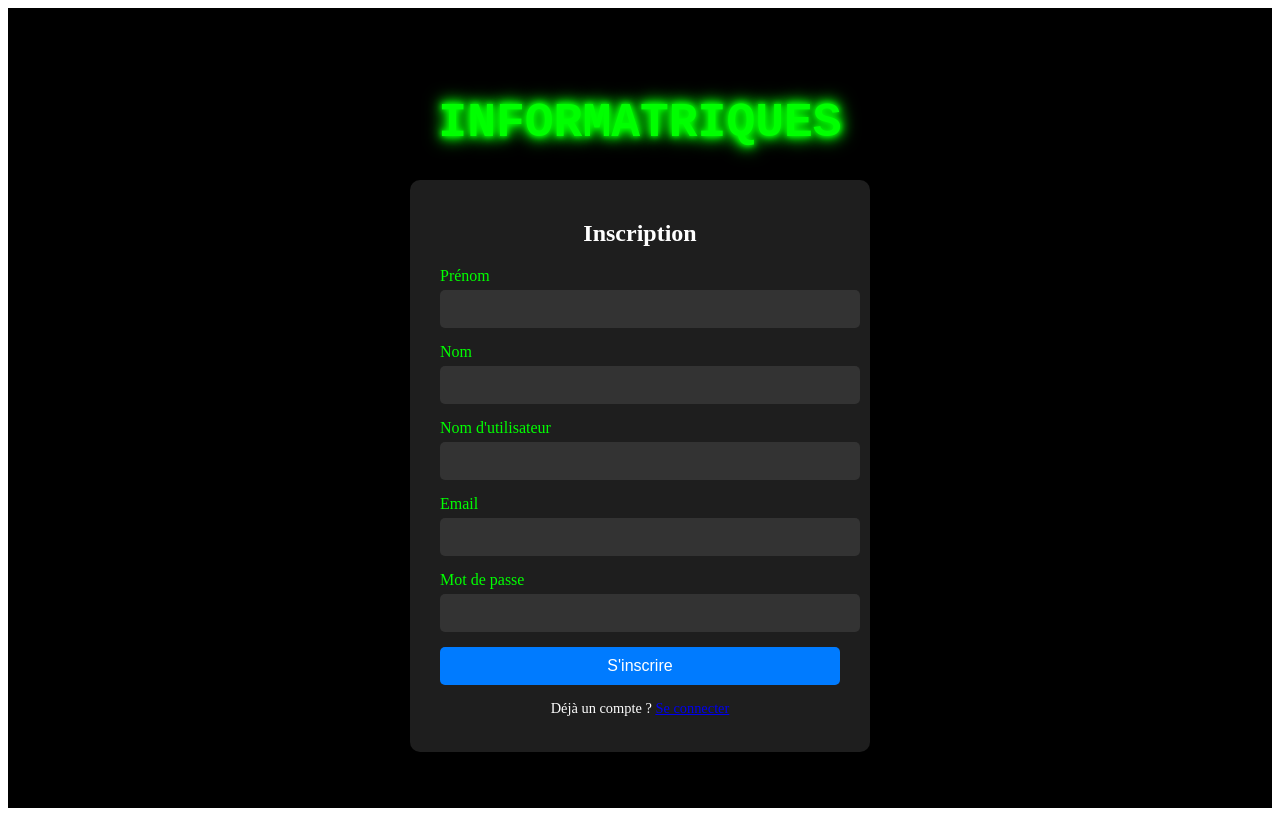
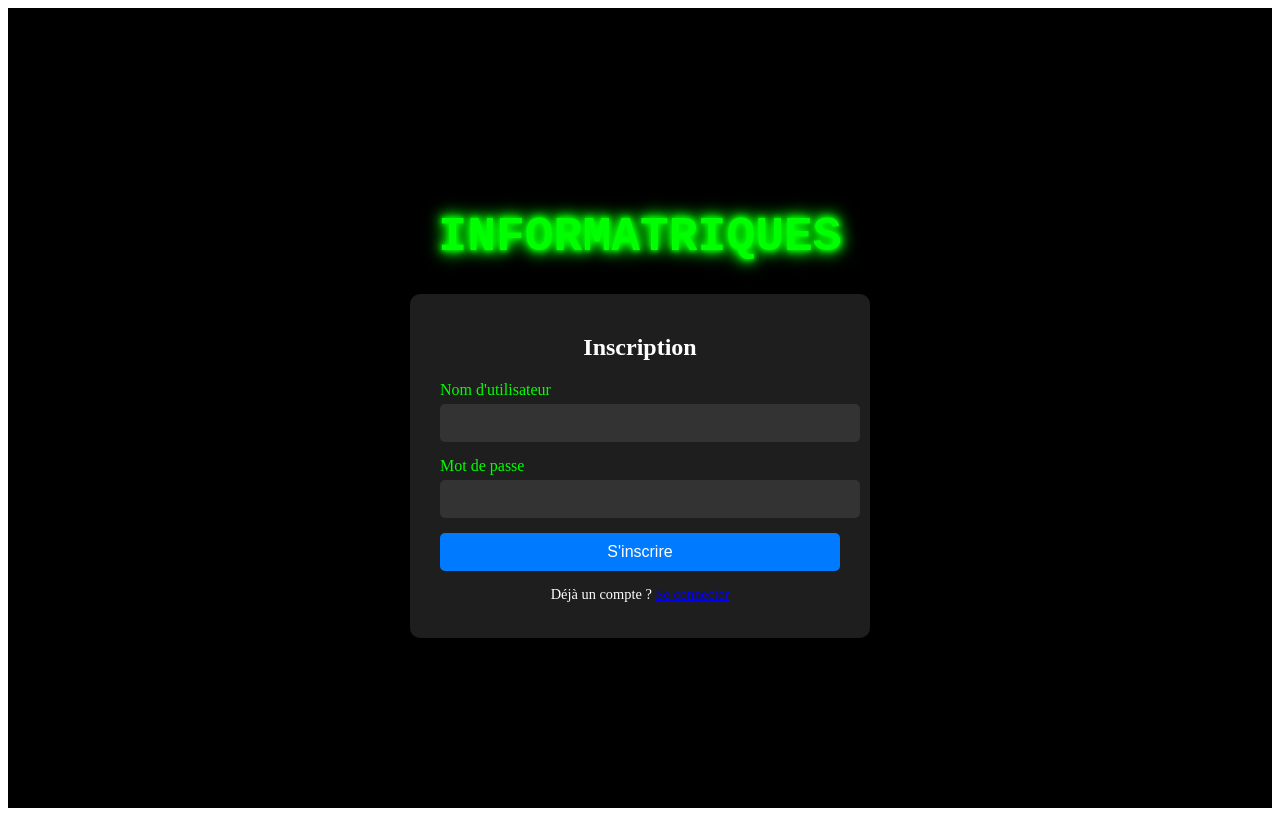
Before and after one commit to SidyKing/Ronnie-Codeman, a Vue app in the folder Winnie/frontend/app/: page /register in a window 1280 px wide. Built offline with nearby package versions, Linux system fonts and the light colour scheme.

Commit message:
Gestion des inscriptions et connexions

```diff
--- a/Winnie/frontend/app/src/router/index.js
+++ b/Winnie/frontend/app/src/router/index.js
@@ -37,20 +37,4 @@ const router = createRouter({
   routes,
 });
 
-// Garde pour vérifier l'authentification
-router.beforeEach((to, from, next) => {
-  const token = localStorage.getItem('token');
-  const isLoggedIn = !!token; // Vérifie la présence du token
-
-  if (to.meta.requiresAuth && !isLoggedIn) {
-    return next('/login');
-  }
-
-  if (to.meta.role === 'admin' && (!isLoggedIn || !checkAdminRole())) {
-    return next('/login');
-  }
-
-  next();
-});
-
 export default router
--- a/Winnie/frontend/app/src/views/auth/Login.vue
+++ b/Winnie/frontend/app/src/views/auth/Login.vue
@@ -8,8 +8,8 @@
         <h2>Connexion</h2>
         <form @submit.prevent="loginUser">
           <div class="form-group">
-            <label for="identifier">Nom d'utilisateur ou email</label>
-            <input v-model="identifier" type="text" required />
+            <label for="username">Nom d'utilisateur</label>
+            <input v-model="username" type="text" required />
           </div>
           <div class="form-group">
             <label for="password">Mot de passe</label>
@@ -28,18 +28,18 @@
   export default {
     data() {
       return {
-        identifier: '',  // Ce champ peut être un email ou un username
+        username: '',  // Ce champ peut être un email ou un username
         password: '',
       };
     },
     methods: {
       async loginUser() {
         try {
-          const response = await axios.post('http://localhost:5000/auth/login', {
-            identifier: this.identifier,
+          const response = await axios.post('https://voituresuperrapide.pythonanywhere.com/login', {
+            username: this.username,
             password: this.password,
           });
-          localStorage.setItem('token', response.data.token); // Stocker le token JWT
+          //localStorage.setItem('token', response.data.token); // Stocker le token JWT
           this.$router.push('/');
         } catch (error) {
           console.error('Erreur de connexion:', error);
--- a/Winnie/frontend/app/src/views/auth/Register.vue
+++ b/Winnie/frontend/app/src/views/auth/Register.vue
@@ -8,20 +8,8 @@
         <h2>Inscription</h2>
         <form @submit.prevent="registerUser">
           <div class="form-group">
-            <label for="firstname">Prénom</label>
-            <input v-model="firstname" type="text" required />
-          </div>
-          <div class="form-group">
-            <label for="lastname">Nom</label>
-            <input v-model="lastname" type="text" required />
-          </div>
-          <div class="form-group">
             <label for="username">Nom d'utilisateur</label>
             <input v-model="username" type="text" required />
-          </div>
-          <div class="form-group">
-            <label for="email">Email</label>
-            <input v-model="email" type="email" required />
           </div>
           <div class="form-group">
             <label for="password">Mot de passe</label>
@@ -40,16 +28,13 @@
   export default {
     data() {
       return {
-        firstname: '',
-        lastname: '',
         username: '',
-        email: '',
         password: '',
       };
     },
     methods: {
       async registerUser() {
-        if (!this.firstname || !this.lastname || !this.username || !this.email || !this.password) {
+        if (!this.username || !this.password) {
           alert('Tous les champs sont requis.');
           return;
         }
@@ -59,11 +44,8 @@
         }
 
         try {
-          const response = await axios.post('http://localhost:8000/auth/register', {
-            firstname: this.firstname,
-            lastname: this.lastname,
+          const response = await axios.post('https://voituresuperrapide.pythonanywhere.com/register', {
             username: this.username,
-            email: this.email,
             password: this.password,
           });
 
```
Also changed, not shown: Winnie/frontend/app/src/plugins/axios.js (added, +8 -0 lines).
